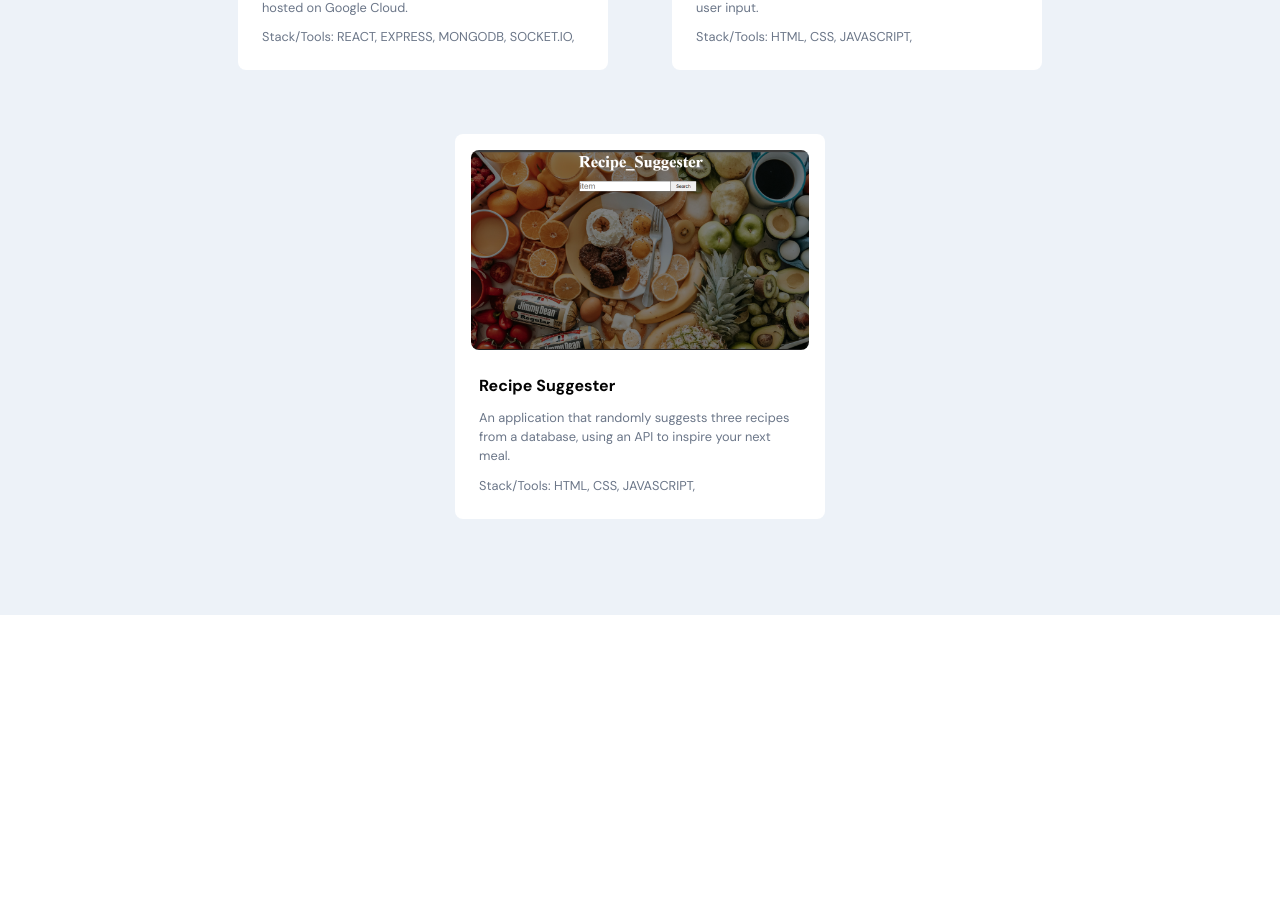
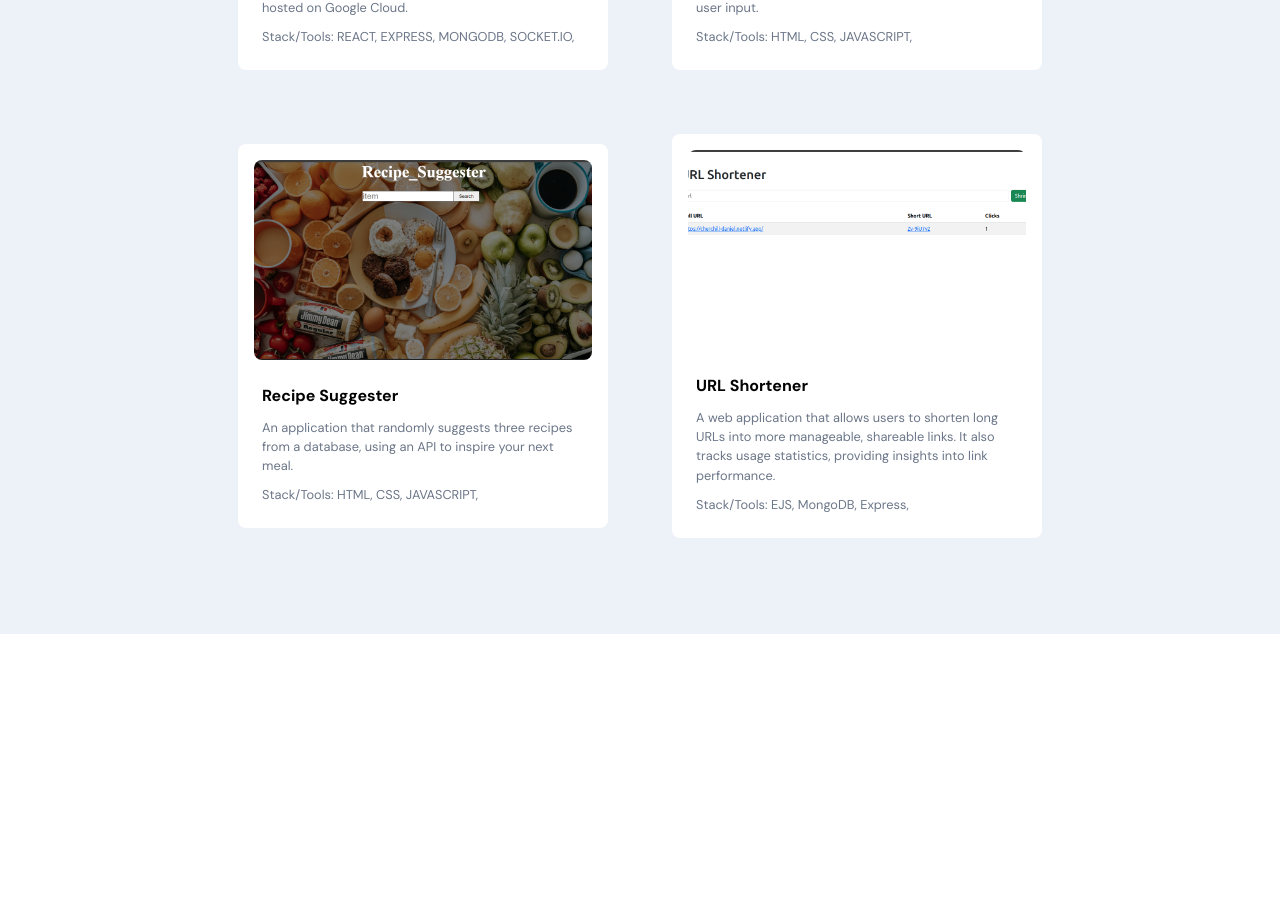
Before and after one commit to Chu-rill/Portfolio-v2, a React (Vite) app: page / in a window 1280 px wide. Shown: the part 2519-3416 px from the top of the page. Built offline with nearby package versions, Linux system fonts and the light colour scheme.

Commit message:
added another project

```diff
--- a/src/Data.js
+++ b/src/Data.js
@@ -7,6 +7,7 @@ import project2 from "./assets/project2.png";
 import project3 from "./assets/project3.png";
 import project4 from "./assets/project4.png";
 import project5 from "./assets/project5.png";
+import project6 from "./assets/project6.png";
 import javascript from "./assets/javascript.png";
 import react from "./assets/react.png";
 import css from "./assets/css.png";
@@ -98,6 +99,16 @@ export const works = [
       "An application that randomly suggests three recipes from a database, using an API to inspire your next meal.",
     stacks: ["HTML", "CSS", "JAVASCRIPT"],
   },
+  {
+    name: "URL Shortener",
+    imgUrl: project6,
+    projectLink: "https://url-shortener-7rj6.onrender.com/",
+    codeLink: "https://github.com/Chu-rill/URL-Shortener",
+    title: "URL Shortener",
+    description:
+      "A web application that allows users to shorten long URLs into more manageable, shareable links. It also tracks usage statistics, providing insights into link performance.",
+    stacks: ["EJS", "MongoDB", "Express"],
+  },
 ];
 
 export const skills = [
```
Also changed, not shown: src/assets/project6.png (added).
